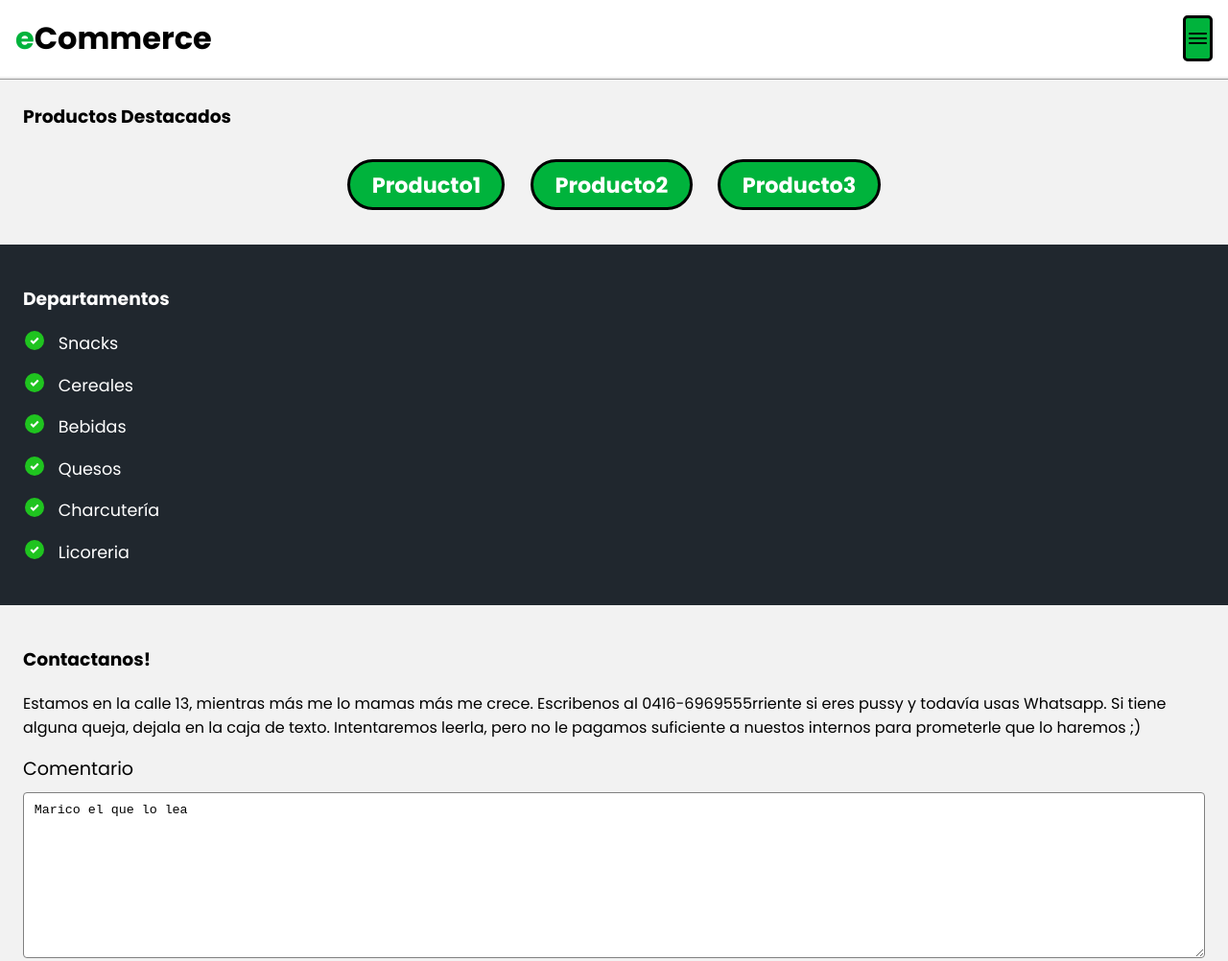
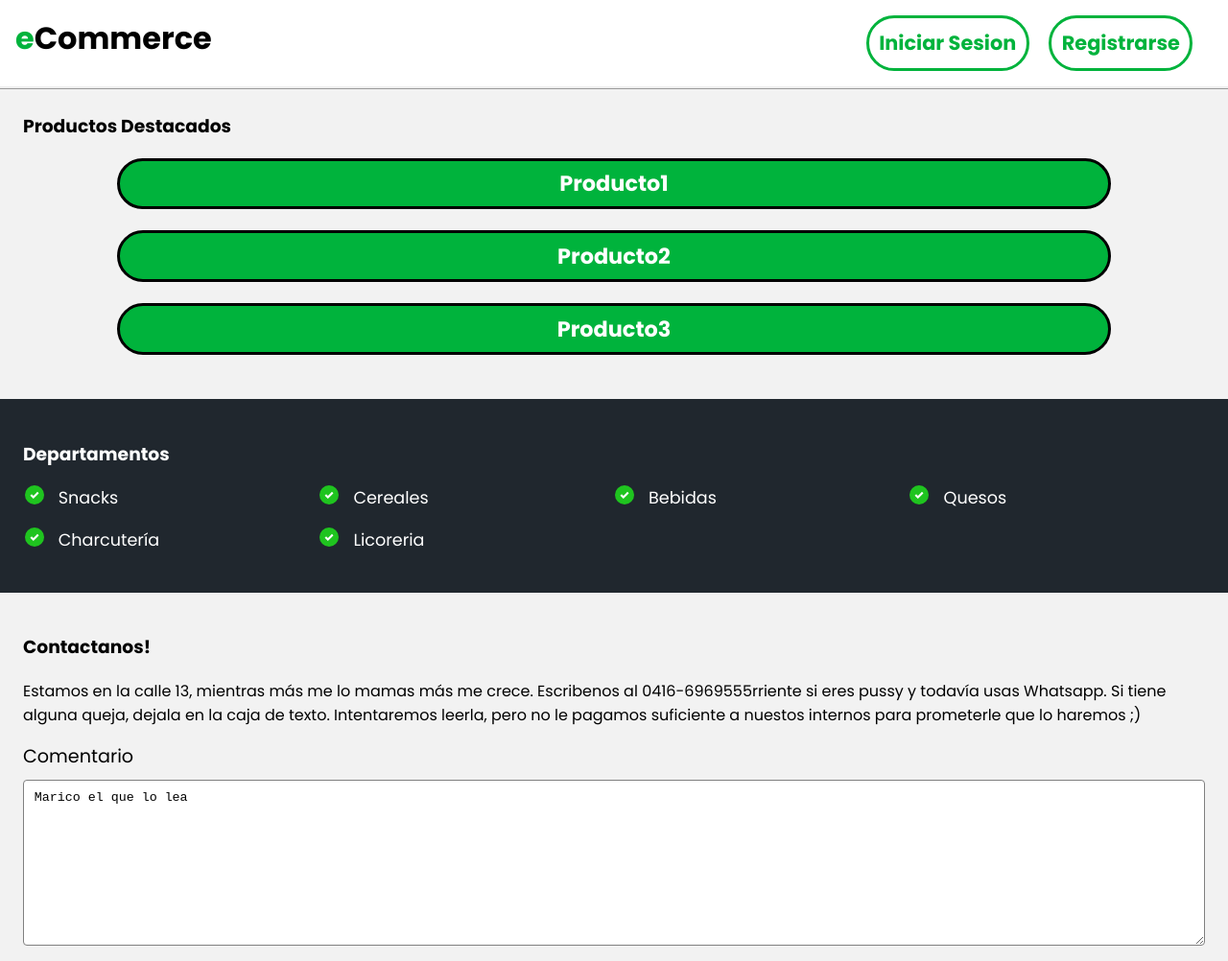
Before and after one commit to Nannd0u/Nannd0u.github.io, a plain HTML site: page index.html in a window 1280 px wide. Shown: the top 1002 px of the page at 96% size. Drawn offline with Linux system fonts and the light colour scheme.

Commit message:
3er commit - menu movil, responsive css, script en el html, arreglo visual de la seccion de productos destacados

```diff
--- a/css/main.scss
+++ b/css/main.scss
@@ -13,6 +13,7 @@ body {
 
 a {
     text-decoration: none;
+    color: white;
 }
 
 ul {
@@ -46,6 +47,14 @@ h3 {
 
     nav {
         display: none;
+        position: fixed;
+        z-index: 999;
+        width: 66%;
+        right: 0;
+        top: 0;
+        background: #20272E;
+        height: 100vh;
+        padding: 1em;
     }
 
     .container-nav {
@@ -59,7 +68,39 @@ h3 {
         padding: .2em;
         border-radius: .3em;
         border-style: solid;
+
+        &:hover {
+            background-color: #00b33c96;
+        }
     }
+
+    .mobile-menu-exit {
+        float: right;
+        margin: .5em;
+        cursor: pointer;
+    }
+
+    .user-nav {
+        margin-top: 5em;
+
+        li {
+            a {
+                text-decoration: none;
+                display: block;
+                padding: .5em;
+                font-size: 1.3em;
+                text-align: right;
+
+                &:hover {
+                    font-weight: bold;
+                }
+            }
+        }
+    }
+}
+
+nav.menu-btn {
+    display: block;
 }
 
 .featured-section {
@@ -74,25 +115,33 @@ h3 {
         background-color: var(--primary-color);
         text-decoration: none;
         padding: .3em 1em;
+        width: 80%;
+        margin: 0 auto 1em auto;
         font-size: 1.4em;
         border-radius: 5em;
         border-color: black;
         border-style: solid;
         font-weight: bold;
         display: inline-block;
-        margin: .5em;
+
+        &:hover {
+            background-color: var(--secondary-color);
+        }
     }
 
     .prod1-cta {
         color: white;
+
     }
 
     .prod2-cta {
         color: white;
+
     }
 
     .prod3-cta {
         color: white;
+
     }
 }
 
@@ -103,6 +152,8 @@ h3 {
     .department-list {
         margin: 0;
         padding-left: .1em;
+        display: grid;
+        grid-template-columns: repeat(auto-fit, minmax(19rem, 1fr));
 
         a {
             color: white;
@@ -114,7 +165,11 @@ h3 {
             margin-left: 2em;
             position: relative;
 
-            &::before {
+            &:hover {
+                font-weight: bold;
+            }
+
+            &:before {
                 content: '';
                 left: -2em;
                 position: absolute;
@@ -139,7 +194,7 @@ h3 {
         margin-bottom: .5em;
     }
 
-    input,textarea {
+    input, textarea {
         width: 100%;
         padding: .8em;
         margin-bottom: 1em;
@@ -153,37 +208,80 @@ h3 {
         color: white;
         font-weight: bold;
         font-size: 1.3em;
-        border: none;
+        border-color: black;
+        border-style: solid;
         margin-bottom: 5em;
         border-radius: 5em;
         display: inline-block;
         padding: .8em 2em;
         width: unset;
-        cursor: pointer;
+
+        &:hover {
+            background-color: var(--secondary-color);
+            cursor: pointer;
+        }
     }
 }
 
 .stores-section {
+    padding-top: 0;
+
+    h3 {
+        margin-top: 0;
+    }
+
     iframe {
         width: 100%;
         height: 300px;
     }
 }
 
+@media only screen and (min-width: 768px) {
 
-/*
-<div class="top-nav">
-        <div class="container-nav">
-            <a class="logo" href="https://www.ucab.edu.ve">
-                <span>e</span>Commerce
-            </a>
-            <a href="#" class="account-cta">Mi Cuenta</a>
-            <div class="search-container">
-                <form action="#">
-                    <input type="text" placeholder="Buscar Producto..." name="search">
-                    <button type="submit"> <i class="fa fa-search"></i> </button>
-                </form>
-            </div>
-        </div>
-    </div>
-*/
+    .mobile-menu, .mobile-menu-exit {
+        display: none;
+    }
+
+    .top-nav .container-nav {
+        display: grid;
+        grid-template-columns: 180px auto;
+    }
+
+    .top-nav nav {
+        display: flex;
+        justify-content: space-between;
+        background: none;
+        position: unset;
+        height: auto;
+        width: 100%;
+        padding: 0;
+
+        ul {
+            display: flex;
+        }
+
+        a {
+            color: black;
+            font-size: 1em;
+            padding: .1em 1em;
+        }
+
+        ul.user-nav {
+            margin: 0;
+        }
+
+        li a {
+            color: var(--primary-color);
+            border: 3px solid var(--primary-color);
+            font-weight: bold;
+            border-radius: 5em;
+            margin-right: 1em;
+
+            &:hover {
+                background: var(--primary-color);
+                color: white;
+            }
+
+        }
+    }
+}
--- a/index.html
+++ b/index.html
@@ -16,6 +16,7 @@
             </a>
             <img id="mobile-cta" class="mobile-menu" src="images/menu.svg" alt="Open Navigation">
             <nav>
+                <img id="mobile-exit" class="mobile-menu-exit" src="images/exit.svg" alt="Close Navigation">
                 <ul class="user-nav">
                     <li> <a href="#">Iniciar Sesion</a> </li>
                     <li> <a href="#">Registrarse</a></li>
@@ -27,13 +28,17 @@
     <section class="featured-section">
         <div class="container-feat">
             <h3 class="featured-title">Productos Destacados</h3>
-            <nav>
-                <ul class="featured-list">
-                    <li> <a href="#" class="prod1-cta">Producto1</a> </li>
-                    <li> <a href="#" class="prod2-cta">Producto2</a> </li>
-                    <li> <a href="#" class="prod3-cta">Producto3</a> </li>
-                </ul>
-            </nav>
+            <ul class="featured-list">
+                <li>
+                    <a href="#" class="prod1-cta">Producto1</a>
+                </li>
+                <li>
+                    <a href="#" class="prod2-cta">Producto2</a>
+                </li>
+                <li>
+                    <a href="#" class="prod3-cta">Producto3</a>
+                </li>
+            </ul>
         </div>
     </section>
 
@@ -77,5 +82,21 @@
         </div>
     </section>
 
+    <!-- JavaScript para el menu movil -->
+
+    <script>
+        const mobileBtn = document.getElementById('mobile-cta')
+            nav = document.querySelector('nav')
+            mobileBtnExit = document.getElementById('mobile-exit');
+
+        mobileBtn.addEventListener('click', () => {
+            nav.classList.add('menu-btn');
+        })
+
+        mobileBtnExit.addEventListener('click', () => {
+            nav.classList.remove('menu-btn');
+        })
+    </script>
+
 </body>
 </html>
```
Also changed, not shown: css/main.css, images/cheese.jpg (added), 1 other file.
